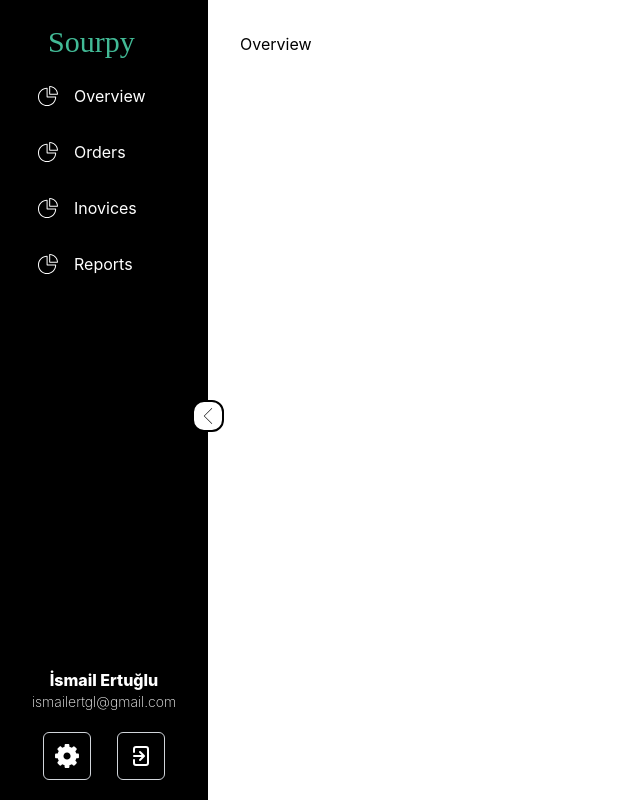
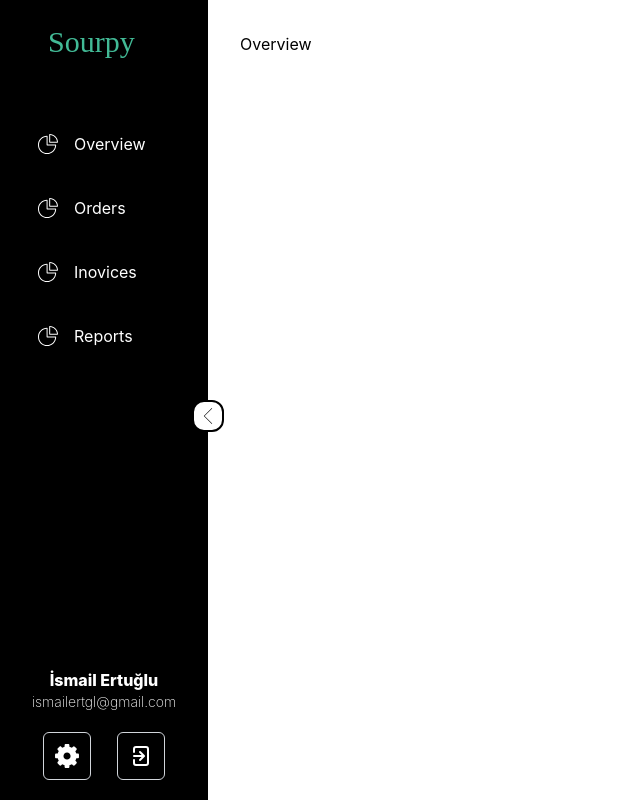
Before and after one commit to ismailertuglu14/sourpy_app_fe, a React (Create React App) app: page /dashboard in a window 1280 px wide. Shown: the whole page, without its empty margins (0-640 px from the left). Built offline with nearby package versions, Linux system fonts and the light colour scheme.

Commit message:
Sidebar Changes

```diff
--- a/src/view/dashboard/components/SidebarBottom.tsx
+++ b/src/view/dashboard/components/SidebarBottom.tsx
@@ -1,9 +1,13 @@
-import { useAppSelector } from "../../../product/hooks/contextHooks";
+import {
+  useAppDispatch,
+  useAppSelector,
+} from "../../../product/hooks/contextHooks";
 import SvgSettings from "../../../product/icons/Settings";
 import SvgSignout from "../../../product/icons/Signout";
 
 const SidebarBottom: React.FC = () => {
   const isSidebarOpen: boolean = useAppSelector((state) => state.state.sidebar);
+  const discpatch = useAppDispatch();
 
   return (
     <div
--- a/src/view/dashboard/components/SidebarItems.tsx
+++ b/src/view/dashboard/components/SidebarItems.tsx
@@ -15,10 +15,10 @@ const SidebarItems = () => {
   const activePage = useAppSelector((state) => state.state.activePage);
 
   return (
-    <>
+    <div className="py-10">
       {dashboardItems.map(({ title, icon, component }) => (
         <div
-          className={`group flex  justify-center text-left pl-8 my-4 items-center p-2 text-base font-normal text-white hover:bg-gray-500 cursor-pointer
+          className={`group flex  justify-center text-left pl-8 my-6 items-center p-2 text-base font-normal text-white hover:bg-gray-500 cursor-pointer
           ${component == activePage ? " bg-gray-800 " : "  "} `}
           onClick={() => {
             component != null
@@ -44,7 +44,7 @@ const SidebarItems = () => {
           </p>
         </div>
       ))}
-    </>
+    </div>
   );
 };
 
--- /dev/null
+++ b/src/view/dashboard/components/SidebarLogo.tsx
@@ -0,0 +1,16 @@
+import { useAppSelector } from "../../../product/hooks/contextHooks";
+
+const SidebarLogo: React.FC = () => {
+  const isSidebarOpen: boolean = useAppSelector((state) => state.state.sidebar);
+
+  return (
+    <span
+      className={`relative flex text-3xl  text-baseGreen whitespace-nowrap  font-normal  font-LecklerliOne cursor-pointer transition-all duration-700
+    ${isSidebarOpen ? " left-12 " : " -left-16 "}`}
+    >
+      Sourpy
+    </span>
+  );
+};
+
+export default SidebarLogo;
--- a/src/view/dashboard/index.tsx
+++ b/src/view/dashboard/index.tsx
@@ -7,6 +7,7 @@ import { ApiModel } from "../../product/models/Api";
 import SidebarItems from "./components/SidebarItems";
 import SidebarPresence from "./components/SidebarPresence";
 import SidebarBottom from "./components/SidebarBottom";
+import SidebarLogo from "./components/SidebarLogo";
 const Dashboard: React.FC = () => {
   const [apis, setApis] = useState<[ApiModel]>();
 
@@ -31,15 +32,9 @@ const Dashboard: React.FC = () => {
           isSidebarOpen ? " left-0" : " -left-36"
         }  bg-black pt-6 transition-all duration-700`}
       >
-        <span
-          className={`relative flex  text-3xl  text-baseGreen whitespace-nowrap  font-normal  font-LecklerliOne cursor-pointer transition-all duration-700
-          ${isSidebarOpen ? " left-12 " : " -left-16 "}`}
-        >
-          Sourpy
-        </span>
+        <SidebarLogo />
         <SidebarItems />
         <SidebarPresence />
-
         <SidebarBottom />
       </div>
       {/* Sidebar End*/}
```
